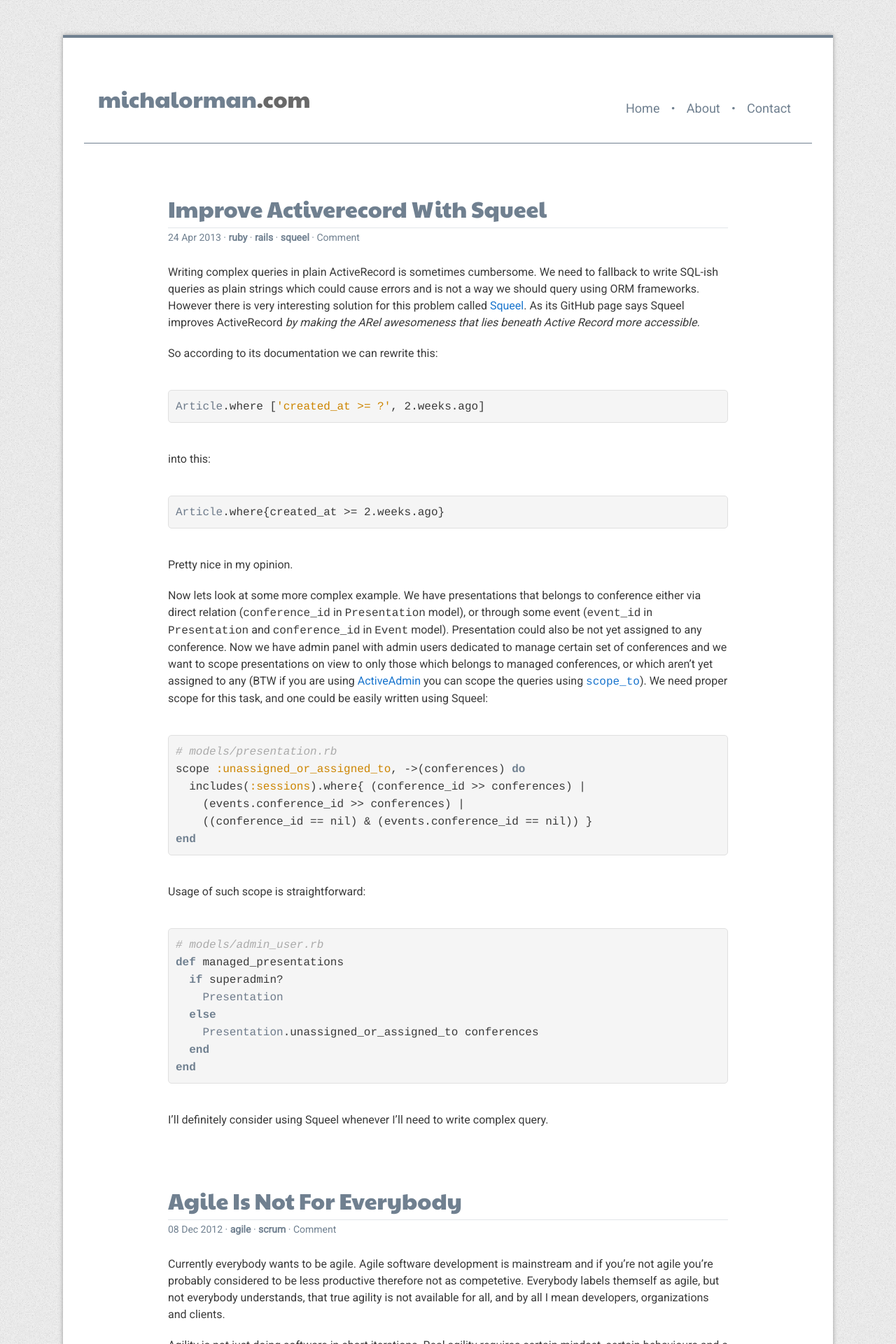
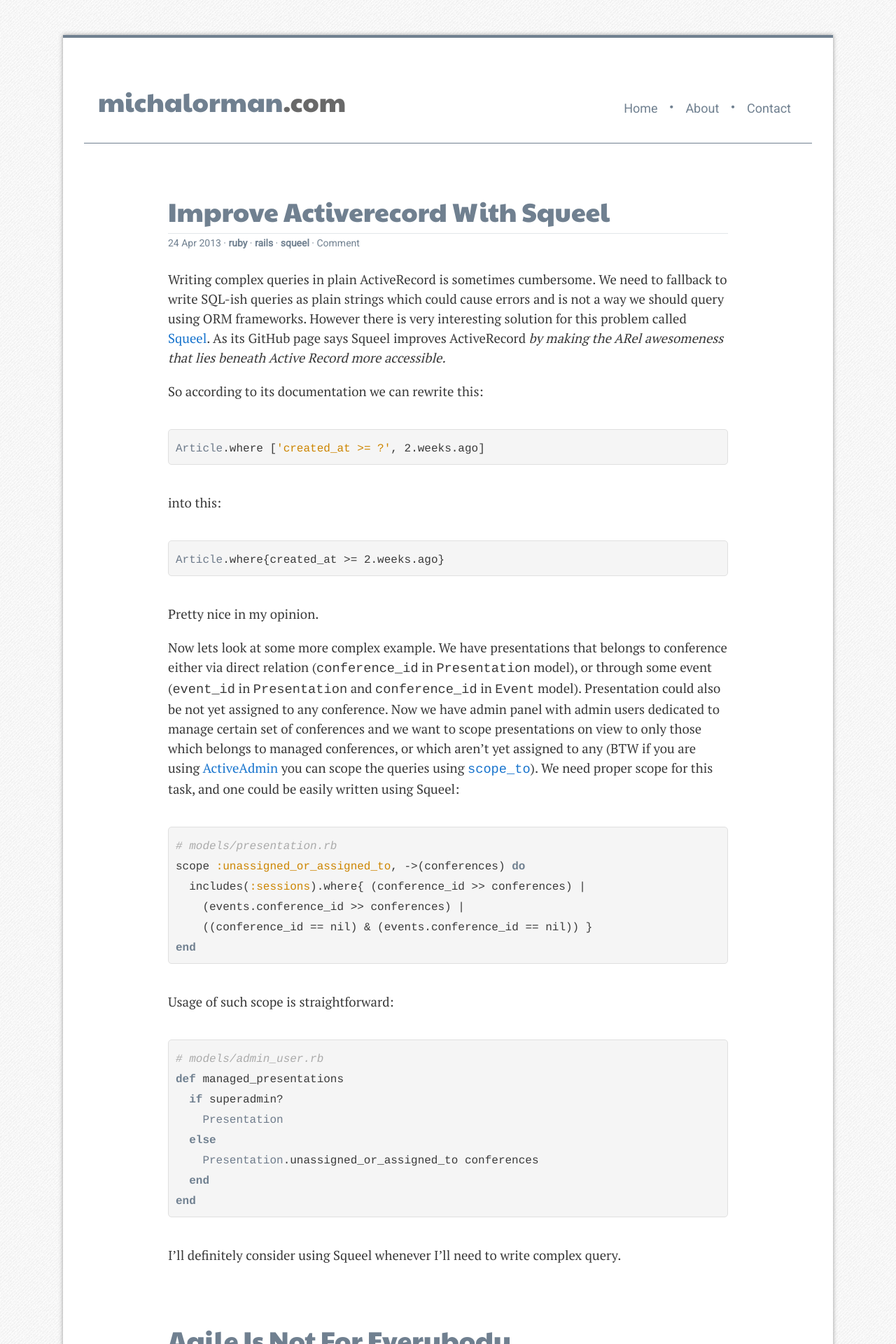
Before and after one commit to michalorman/michalorman.github.com, a Jekyll site: the page built from index.html, in a window 1280 px wide. Shown: the top 1920 px of the page at 70% size. Built offline with Jekyll 4.4.1, drawn with Linux system fonts in a browser that asks for light colours; Markdown is read by kramdown in place of the engine named in the settings; the list of posts is cut into pages by our own code; comment, search, counter and statistics services are not loaded.

Commit message:
Update layout.

```diff
--- a/_layouts/default.html
+++ b/_layouts/default.html
@@ -13,6 +13,7 @@
     <link href='http://fonts.googleapis.com/css?family=Libre+Baskerville' rel='stylesheet' type='text/css'>
     <link href='http://fonts.googleapis.com/css?family=Roboto' rel='stylesheet' type='text/css'>
     <link href='http://fonts.googleapis.com/css?family=Paytone+One' rel='stylesheet' type='text/css'>
+    <link href='http://fonts.googleapis.com/css?family=PT+Serif' rel='stylesheet' type='text/css'>
     <link rel="stylesheet" type="text/css" href="/assets/css/style.css"/>
     <link rel="shortcut icon" href="/favicon.ico" />
     <link href="atom.xml" type="application/atom+xml" rel="alternate"
--- a/assets/css/style.css
+++ b/assets/css/style.css
@@ -52,7 +52,7 @@
 body {
   width: 1100px;
   margin: 50px auto;
-  font: 16px 'Roboto', 'Helvetica Neue', 'Helvetica', 'Arial', sans-serif;
+  font: 14pt 'PT Serif', serif;
   line-height: 1.5;
   color: #3A3A3A;
   border-top: 4px solid #708090;
@@ -179,7 +179,7 @@
   color: #708090;
   margin: 0 5px;
   position: relative;
-  top: 82px;
+  top: 77px;
 }
 
 #main-head nav li a {
```
Also changed, not shown: assets/images/background.png.
